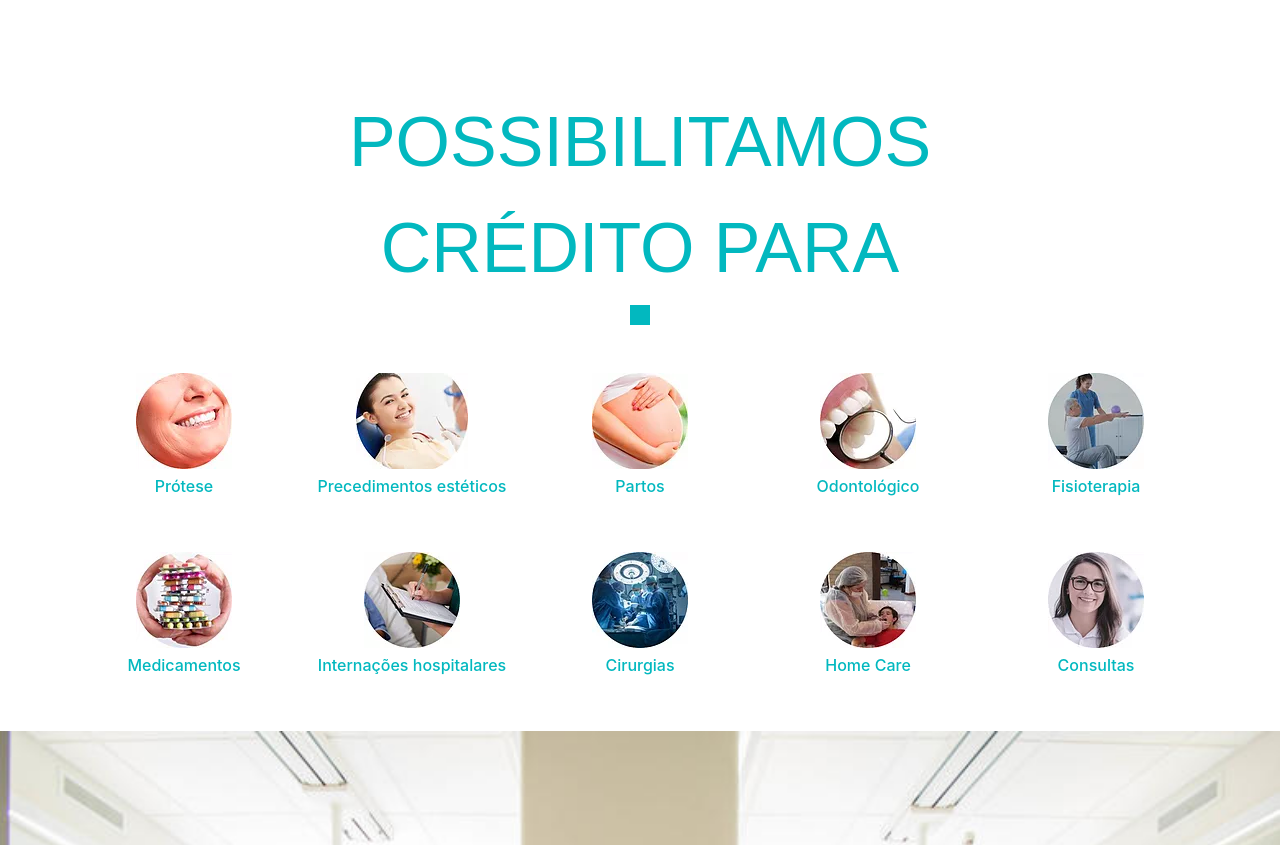
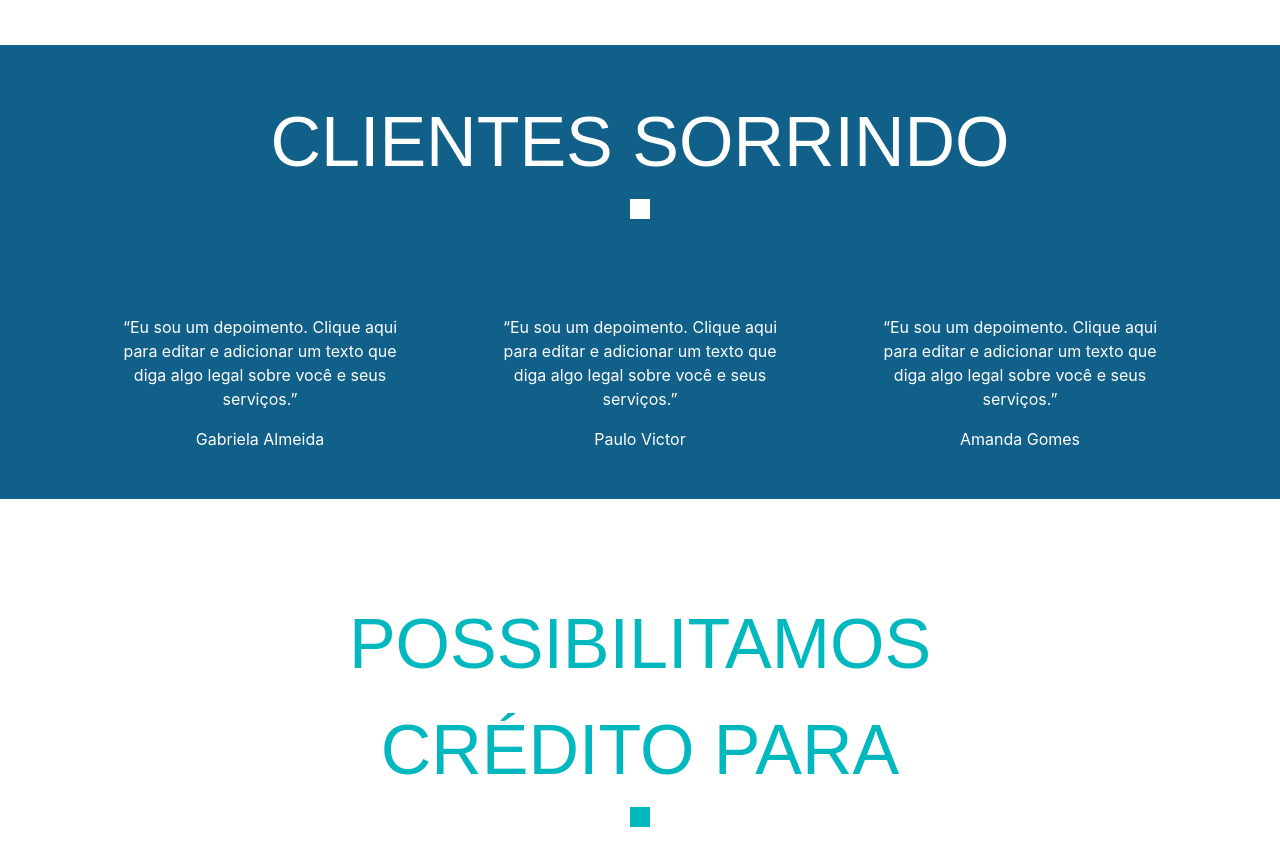
Before and after one commit to joao-lucas-dev/clinicalcred, a plain HTML site: page index.html in a window 1280 px wide. Shown: the part 1703-2548 px from the top of the page. Drawn offline with Linux system fonts and the light colour scheme.

Commit message:
Parte da sessao clientes sorrindo feita

```diff
--- a/assets/css/home.css
+++ b/assets/css/home.css
@@ -73,6 +73,28 @@ body {
     background: #02b8bf;
 }
 
+.title-c-sorrindo {
+    font: normal normal normal 70px/1.4em avenir-lt-w01_85-heavy1475544, sans-serif;
+    color: #FFF;
+}
+
+.title-c-sorrindo-md {
+    font: normal normal normal 33px/1.4em avenir-lt-w01_85-heavy1475544, sans-serif;
+    color: #FFF;
+}
+
+.block-c-sorrindo {
+    width: 20px;
+    height: 20px;
+    background: #FFF;
+}
+
+.block-c-sorrindo-md {
+    width: 10px;
+    height: 10px;
+    background: #FFF;
+}
+
 
 /* Footer */
 
--- a/index.html
+++ b/index.html
@@ -152,6 +152,44 @@
                         <p class="text-center" style="font-size: 22px; color: #999">
                             A ClinicalCred é uma empresa de assessoria administrativa que oferece soluções de crédito para os seus pacientes. Ampliamos a possibilidade de viabilizar procedimentos através de crédito inteligente e no momento da necessidade do seu paciente.
                         </p>
+                    </div>
+                </div>
+            </div>
+        </section>
+
+        <section style="background: #116089">
+            <div class="container">
+                <div class="d-md-block d-none">
+                    <div class="d-flex flex-column align-items-center p-5">
+                        <h2 class="title-c-sorrindo">CLIENTES SORRINDO</h2>
+                        <div class="block-c-sorrindo"></div>
+                    </div>
+                </div>
+                <div class="d-md-none d-block">
+                    <div class="d-flex flex-column align-items-center p-5">
+                        <h2 class="title-c-sorrindo-md">CLIENTES</h2>
+                        <h2 class="title-c-sorrindo-md">SORRINDO</h2>
+                        <div class="block-c-sorrindo-md"></div>
+                    </div>
+                </div>
+                <div class="row">
+                    <div class="col p-5">
+                        <p class="text-white text-center">
+                            “Eu sou um depoimento. Clique aqui para editar e adicionar um texto que diga algo legal sobre você e seus serviços.”
+                        </p>
+                        <div class="text-white text-center">Gabriela Almeida</div>
+                    </div>
+                    <div class="col p-5">
+                        <p class="text-white text-center">
+                            “Eu sou um depoimento. Clique aqui para editar e adicionar um texto que diga algo legal sobre você e seus serviços.”
+                        </p>
+                        <div class="text-white text-center">Paulo Victor</div>
+                    </div>
+                    <div class="col p-5">
+                        <p class="text-white text-center">
+                            “Eu sou um depoimento. Clique aqui para editar e adicionar um texto que diga algo legal sobre você e seus serviços.”
+                        </p>
+                        <div class="text-white text-center">Amanda Gomes</div>
                     </div>
                 </div>
             </div>
```
